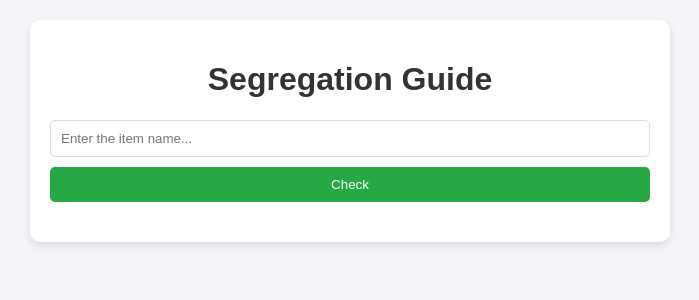
After one commit to Prarthana-05/Amity, a Flask app: page /segregation-guide in a window 1280 px wide. The commit adds this page. Shown: the top 300 px of the page, without its empty margins (290-989 px from the left). Run offline with Flask 3, Linux system fonts and the light colour scheme; the visitor is signed in with stand-in values (Sample User, id 1).

Commit message:
Your final commit

```diff
--- a/app.py
+++ b/app.py
@@ -59,6 +59,9 @@ from flask import Flask, jsonify, request
 from pymongo import MongoClient
 import math
 
+
+
+
 app = Flask(__name__)
 app.secret_key = 'your_secret_key'  # Replace with a secure key
 
@@ -66,6 +69,7 @@ app.secret_key = 'your_secret_key'  # Replace with a secure key
 client = MongoClient("mongodb://localhost:27017/")  # Replace with your MongoDB connection string
 db = client['myDatabase']  # Replace with your database name
 users_collection = db['users']  # Replace with your collection name
+segregation_guide_collection = db["segregation_guide"]
 
 @app.route('/')
 def home():
@@ -86,6 +90,8 @@ def login():
             return redirect(url_for('home'))
         return 'Invalid credentials', 401
     return render_template('login.html')
+
+
 
 @app.route('/signup', methods=['GET', 'POST'])
 def signup():
@@ -333,5 +339,57 @@ def centers_view():
 
 
 
+@app.route('/segregation-guide', methods=['GET', 'POST'])
+def segregation_guide():
+    if 'email' in session:  # Ensure user is logged in
+        response = None
+        if request.method == 'POST':
+            item = request.form['item'].strip().lower()
+
+            # Check the database for the item
+            data = segregation_guide_collection.find_one({"item": item})
+            if data:
+                response = f"{item.capitalize()} is {data['category']}.\nSolution: {data['solution']}"
+            else:
+                response = f"Sorry, we don't have information about '{item}' yet."
+
+        return render_template('segregation_guide.html', response=response)
+
+    return redirect(url_for('login'))
+
+
+import matplotlib.pyplot as plt
+import io
+import base64
+
+@app.route('/waste-comparison')
+def waste_comparison():
+    users = list(users_collection.find({}, {'name': 1, 'non_bio_waste': 1}))
+
+    if not users:
+        return "No data available to display."
+
+    users_sorted = sorted(users, key=lambda x: x.get('non_bio_waste', 0))
+
+    names = [user['name'] for user in users_sorted]
+    non_bio_waste = [user.get('non_bio_waste', 0) for user in users_sorted]
+
+    # Create bar chart
+    plt.figure(figsize=(10, 5))
+    plt.barh(names, non_bio_waste, color='green')
+    plt.xlabel("Non-Biodegradable Waste (kg)")
+    plt.ylabel("Users")
+    plt.title("Users with Less Non-Biodegradable Waste")
+    plt.gca().invert_yaxis()  # Invert y-axis to show lowest first
+
+    # Convert plot to image
+    img = io.BytesIO()
+    plt.savefig(img, format='png')
+    img.seek(0)
+    plot_url = base64.b64encode(img.getvalue()).decode()
+
+    return render_template('waste_comparison.html', plot_url=plot_url)
+
+
 if __name__ == '__main__':
     app.run(debug=True)
--- a/templates/home.html
+++ b/templates/home.html
@@ -44,6 +44,8 @@
         <a href="/tips" class="nav-item">Tips</a>
         <a href="/segregation-guide" class="nav-item">Segregation Guide</a>
         <a href="/events" class="nav-item">Events</a>
+
+
     </div>
 
 </body>
--- /dev/null
+++ b/templates/segregation_guide.html
@@ -0,0 +1,71 @@
+<!DOCTYPE html>
+<html lang="en">
+<head>
+    <meta charset="UTF-8">
+    <meta name="viewport" content="width=device-width, initial-scale=1.0">
+    <title>Segregation Guide</title>
+    <style>
+        body {
+            font-family: Arial, sans-serif;
+            margin: 20px;
+            padding: 0;
+            background-color: #f4f4f9;
+        }
+        .container {
+            max-width: 600px;
+            margin: 0 auto;
+            background: #ffffff;
+            border-radius: 10px;
+            padding: 20px;
+            box-shadow: 0 4px 8px rgba(0, 0, 0, 0.1);
+        }
+        h1 {
+            text-align: center;
+            color: #333333;
+        }
+        form {
+            margin-bottom: 20px;
+        }
+        input[type="text"] {
+            width: calc(100% - 22px);
+            padding: 10px;
+            margin-bottom: 10px;
+            border: 1px solid #ddd;
+            border-radius: 5px;
+        }
+        button {
+            width: 100%;
+            padding: 10px;
+            background-color: #28a745;
+            color: white;
+            border: none;
+            border-radius: 5px;
+            cursor: pointer;
+        }
+        button:hover {
+            background-color: #218838;
+        }
+        .response {
+            background: #e9ecef;
+            padding: 10px;
+            border: 1px solid #ddd;
+            border-radius: 5px;
+        }
+    </style>
+</head>
+<body>
+    <div class="container">
+        <h1>Segregation Guide</h1>
+        <form method="POST">
+            <input type="text" name="item" placeholder="Enter the item name..." required>
+            <button type="submit">Check</button>
+        </form>
+
+        {% if response %}
+        <div class="response">
+            <p>{{ response }}</p>
+        </div>
+        {% endif %}
+    </div>
+</body>
+</html>
```
Also changed, not shown: templates/admin.html (added, +60 -0 lines), templates/waste_comparison.html (added, +26 -0 lines).
